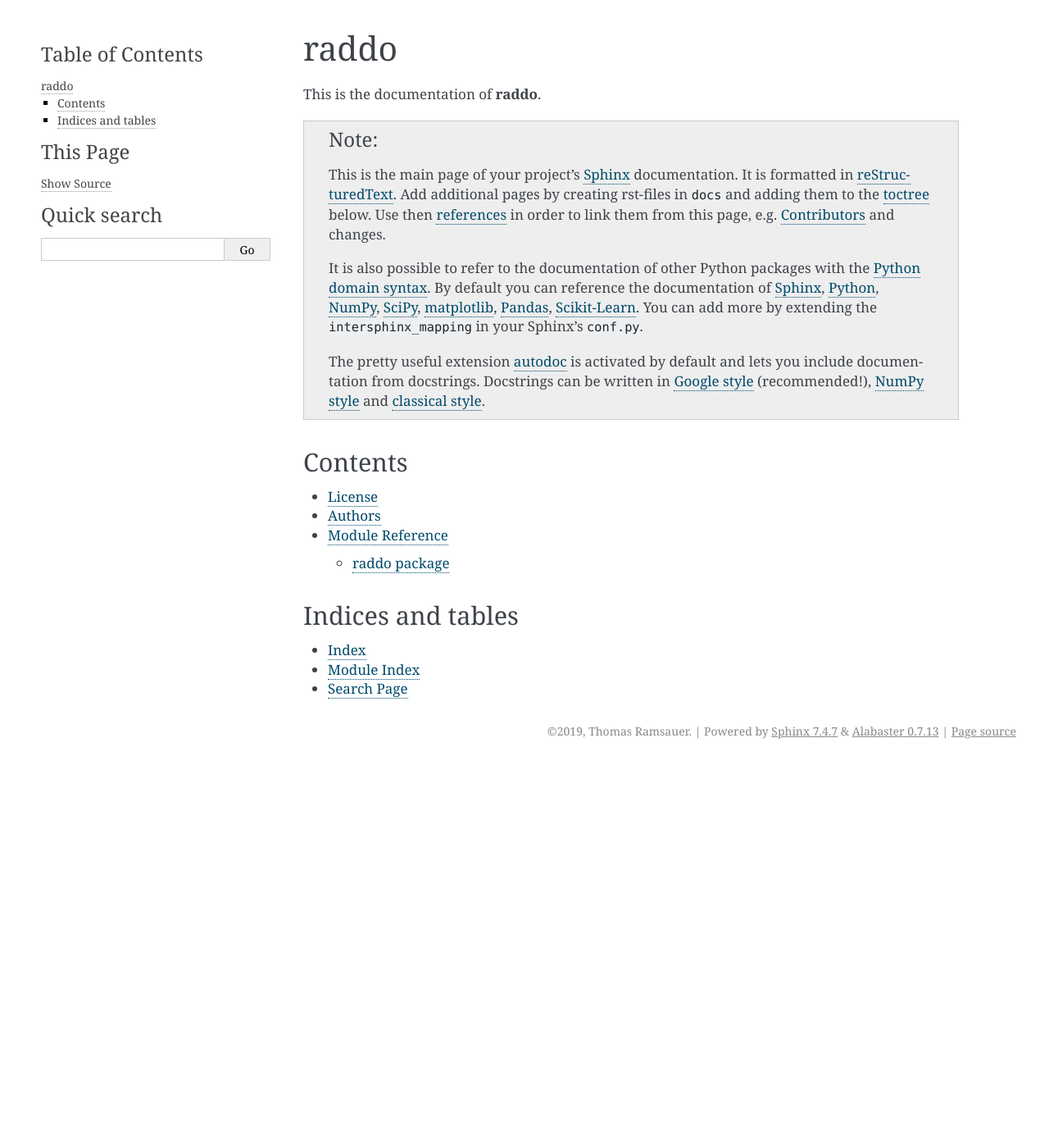
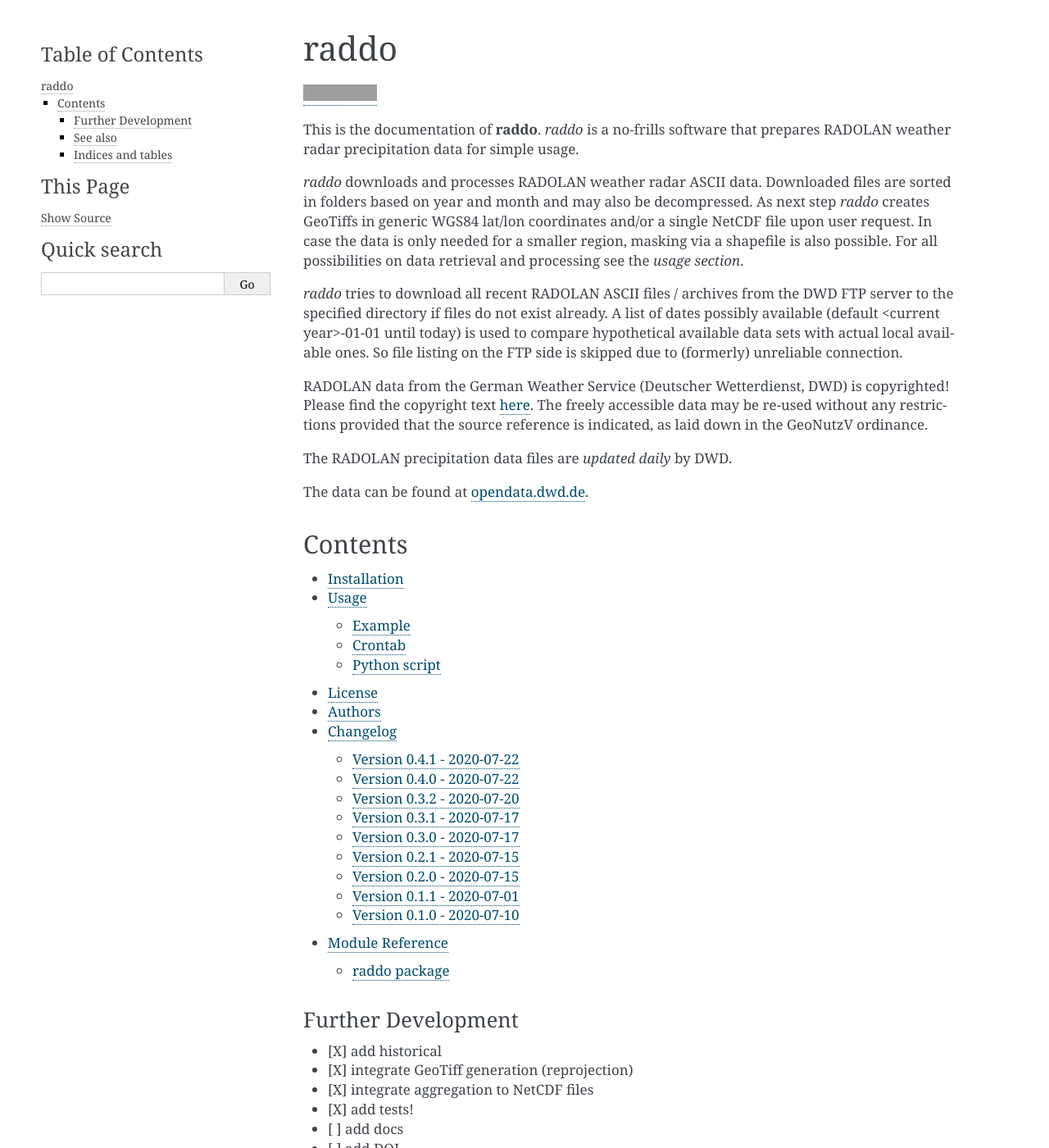
Before and after one commit to tramsauer/raddo, a Sphinx documentation site: the page built from docs/index.rst, in a window 1280 px wide and 1400 px high. Shown: the whole window at 82% size. Built offline with Sphinx 7.4.7, drawn with Linux system fonts in a browser that asks for light colours; some of the changed text lies outside the part shown; grey boxes are pictures that could not be loaded.

Commit message:
documentation update

```diff
--- a/docs/index.rst
+++ b/docs/index.rst
@@ -2,25 +2,38 @@
 raddo
 =====
 
+|license badge|
+
 This is the documentation of **raddo**.
+*raddo* is a no-frills software that prepares RADOLAN weather radar
+precipitation data for simple usage.
 
-.. note::
+*raddo* downloads and processes RADOLAN weather radar ASCII data.
+Downloaded files are sorted in folders based on year and month and may
+also be decompressed. As next step *raddo* creates GeoTiffs in generic
+WGS84 lat/lon coordinates and/or a single NetCDF file upon user request.
+In case the data is only needed for a smaller region, masking via a
+shapefile is also possible. For all possibilities on data retrieval and
+processing see the *usage section*.
 
-    This is the main page of your project's `Sphinx`_ documentation.
-    It is formatted in `reStructuredText`_. Add additional pages
-    by creating rst-files in ``docs`` and adding them to the `toctree`_ below.
-    Use then `references`_ in order to link them from this page, e.g.
-    :ref:`authors` and :ref:`changes`.
+*raddo* tries to download all recent RADOLAN ASCII files / archives from
+the DWD FTP server to the specified directory if files do not exist
+already. A list of dates possibly available (default <current
+year>-01-01 until today) is used to compare hypothetical available data
+sets with actual local available ones. So file listing on the FTP side
+is skipped due to (formerly) unreliable connection.
 
-    It is also possible to refer to the documentation of other Python packages
-    with the `Python domain syntax`_. By default you can reference the
-    documentation of `Sphinx`_, `Python`_, `NumPy`_, `SciPy`_, `matplotlib`_,
-    `Pandas`_, `Scikit-Learn`_. You can add more by extending the
-    ``intersphinx_mapping`` in your Sphinx's ``conf.py``.
+RADOLAN data from the German Weather Service (Deutscher Wetterdienst,
+DWD) is copyrighted! Please find the copyright text
+`here <https://opendata.dwd.de/climate_environment/CDC/Terms_of_use.pdf>`__.
+The freely accessible data may be re-used without any restrictions
+provided that the source reference is indicated, as laid down in the
+GeoNutzV ordinance.
 
-    The pretty useful extension `autodoc`_ is activated by default and lets
-    you include documentation from docstrings. Docstrings can be written in
-    `Google style`_ (recommended!), `NumPy style`_ and `classical style`_.
+The RADOLAN precipitation data files are *updated daily* by DWD.
+
+The data can be found at
+`opendata.dwd.de <https://opendata.dwd.de/climate_environment/CDC/grids_germany/hourly/radolan/recent/asc/>`__.
 
 
 Contents
@@ -29,31 +42,47 @@ Contents
 .. toctree::
    :maxdepth: 2
 
+   Installation <install>
+   Usage <usage>
    License <license>
    Authors <authors>
    Changelog <changelog>
    Module Reference <api/modules>
 
 
+Further Development
+--------------------
+
+- [X] add historical
+- [X] integrate GeoTiff generation (reprojection)
+- [X] integrate aggregation to NetCDF files
+- [X] add tests!
+- [ ] add docs
+- [ ] add DOI
+- [ ] pip install?
+- [ ] add pypi install
+- [ ] add conda install
+- [X] gif for cli
+
+
+See also
+--------
+
+-  `wradlib <https://github.com/wradlib/wradlib>`__: > An Open Source
+   Library for Weather Radar Data Processing
+
+-  `radproc <https://github.com/jkreklow/radproc>`__: > A GIS-compatible
+   Python-Package for automated RADOLAN Composite Processing and
+   Analysis
+
+
 Indices and tables
-==================
+------------------
 
 * :ref:`genindex`
 * :ref:`modindex`
 * :ref:`search`
 
-.. _toctree: http://www.sphinx-doc.org/en/master/usage/restructuredtext/directives.html
-.. _reStructuredText: http://www.sphinx-doc.org/en/master/usage/restructuredtext/basics.html
 .. _references: http://www.sphinx-doc.org/en/stable/markup/inline.html
-.. _Python domain syntax: http://sphinx-doc.org/domains.html#the-python-domain
-.. _Sphinx: http://www.sphinx-doc.org/
-.. _Python: http://docs.python.org/
-.. _Numpy: http://docs.scipy.org/doc/numpy
-.. _SciPy: http://docs.scipy.org/doc/scipy/reference/
-.. _matplotlib: https://matplotlib.org/contents.html#
-.. _Pandas: http://pandas.pydata.org/pandas-docs/stable
-.. _Scikit-Learn: http://scikit-learn.org/stable
-.. _autodoc: http://www.sphinx-doc.org/en/stable/ext/autodoc.html
-.. _Google style: https://github.com/google/styleguide/blob/gh-pages/pyguide.md#38-comments-and-docstrings
-.. _NumPy style: https://numpydoc.readthedocs.io/en/latest/format.html
-.. _classical style: http://www.sphinx-doc.org/en/stable/domains.html#info-field-lists
+.. |license badge| image:: https://img.shields.io/badge/license-GNU_GPLv3-blue
+   :target: :ref:`license`
--- /dev/null
+++ b/docs/usage.rst
@@ -0,0 +1,167 @@
+.. _usage:
+
+==============
+Usage
+==============
+
+
+Download RADOLAN data from *{current-year}-01-01* till *today* to
+current directory with ``raddo``. For further arguments consult the help
+text:
+
+.. code:: sh
+
+   usage: raddo [-h] [-u URL] [-d DIRECTORY] [-s START] [-e END] [-r ERRORS] [-f]
+                [-x] [-g] [-n] [-m MASK] [-b BUFFER] [-C] [-y] [-F] [-D] [-v]
+
+   raddo - utility to download RADOLAN data from DWD servers and prepare for
+   simple usage.
+
+   optional arguments:
+     -h, --help            show this help message and exit
+     -u URL, --radolan_server_url URL
+                           Path to recent .asc RADOLAN data on DWD servers.
+                           Default: https://opendata.dwd.de/climate_environment/C
+                           DC/grids_germany/hourly/radolan/recent/asc/
+     -d DIRECTORY, --directory DIRECTORY
+                           Path to local directory where RADOLAN shouldbe (and
+                           may already be) saved. Checks for existing files only
+                           if this flag is set. Default: /home/tom (current
+                           directory)
+     -s START, --start START
+                           Start date as parsable string (e.g. "2018-05-20").
+                           Default: 2020-01-01 (current year\'s Jan 1st)
+     -e END, --end END     End date as parsable string (e.g. "2020-05-20").
+                           Default: 2020-07-16 (yesterday)
+     -r ERRORS, --errors-allowed ERRORS
+                           Errors allowed when contacting DWD Server. Default: 5
+     -f, --sort-in-folders
+                           Should the data be sorted in folders?
+     -x, --extract         Should the data be extracted?
+     -g, --geotiff         Set if GeoTiffs in EPSG:4326 should be created for
+                           newly downloaded files.
+     -n, --netcdf          Create a NetCDF from GeoTiffs?
+     -m MASK, --mask MASK  Use mask when creating NetCDF.
+     -b BUFFER, --buffer BUFFER
+                           Buffer in meter around mask shapefile (Default 1400m).
+     -C, --complete        Run all subcommands. Same as using flags -fxgn.
+     -y, --yes             Skip user input. Just accept to download to current
+                           directory if not specified otherwise.
+     -F, --force           Forces local file search. Omits faster check of
+                           ".raddo_local_files.txt".
+     -D, --force-download  Forces download of all files.
+     -v, --version         Print information on software version.
+
+Example
+~~~~~~~
+
+Force local available file search, download and processing (sorting,
+extracting, geotiff & netCDF creation) of ``RADOLAN`` data for point in
+shapefile ``test_pt.shp`` with:
+
+.. code:: sh
+
+   raddo -d "/folder1" -s "2020-07-15" -CFD -m "test_pt.shp"
+
+More visual:
+
+.. figure:: raddo.gif
+   :alt: Terminal prompt
+
+   example image should load here…
+
+
+Warnings
+--------
+
+-  currently, if a shapefile mask is used, sub-optimal *nearest
+   neighbour resampling* is applied in the GeoTiff conversion (as other
+   methods were not functional in gdal python bindings..(?)).
+-  if GeoTiffs are not wanted, they need to be created anyways, and
+   processing might fill up your *tempfs* in ``/tmp``..
+-  if multiple polygons are used as mask, they are dissolved & buffered.
+-  ``raddo`` does not recreate nor warn if GeoTiffs are already
+   available.
+
+
+
+Crontab
+~~~~~~~
+
+.. note::
+   This part is outdated:
+
+An entry in crontab could be used to download/mirror the data. E.g.:
+
+.. code:: bash
+
+   0 12 * * 1-5 raddo -fx -d /path/to/radolan/data/
+
+The following skript (Anaconda is used as python *distribution*) can be used to log
+
+.. code:: sh
+
+   #!/usr/bin/env bash
+   export PATH="$HOME/.anaconda3/bin:$PATH"
+   DIR="$( cd "$( dirname "${BASH_SOURCE[0]}" )" && pwd )"
+   date=$(date)
+   header="\n--------------------------\n"$date" executing raddo:\n"
+   echo -e $header >> $DIR"/raddo.log"
+   python ~/path/to/raddo/raddo.py &>> $DIR"/raddo.log"
+
+This adds the anaconda path to the ``$PATH`` variable. Furthermore, it
+uses the directory which the shell script is executed from as ``$DIR``
+to write/append the ``$header``\ and ``stdout`` to a custom log file
+(``raddo.log``).
+
+
+Python script
+~~~~~~~~~~~~~
+
+.. code:: python
+
+   import raddo as rd
+
+   rd.radolan_down(rad_dir_dwd = ...,  )
+
+Variables and their defaults are:
+
+::
+
+      PARAMETERS:
+      -------------------------
+          rad_dir_dwd: string
+              Link to Radolan products on DWD FTP server.
+              defaults to "https://opendata.dwd.de/climate_environment/CDC/
+                           grids_germany/hourly/radolan/recent/asc/")
+
+          rad_dir_dwd_hist: string
+              Link to Radolan products on DWD FTP server.
+              defaults to "https://opendata.dwd.de/climate_environment/CDC/"
+                          "grids_germany/hourly/radolan/historical/asc/"
+
+          rad_dir: string
+              local directory to be processed / already containing radolan data.
+              defaults to current working directory
+
+          start_date: string
+              parsable date string (default "2019-01")
+
+          end_date: string
+              parsable date string (defaults to current date)
+
+          errors_allowed: integer
+              number of tries to download one file (default: 5)
+
+          force:
+              Forces local file search. Omits faster check of
+              .raddo_local_files.txt".
+
+          force_down:
+              Forces download of all files.
+
+          mask:
+              Mask shapefile.
+
+          buffer:
+              Buffer in meter around shapefile mask.
```
Also changed, not shown: CHANGELOG.md (+14 -1 lines), CHANGELOG.rst (added, +146 -0 lines), README.md (+15 -9 lines), docs/install.rst (added, +33 -0 lines), 1 other file.
